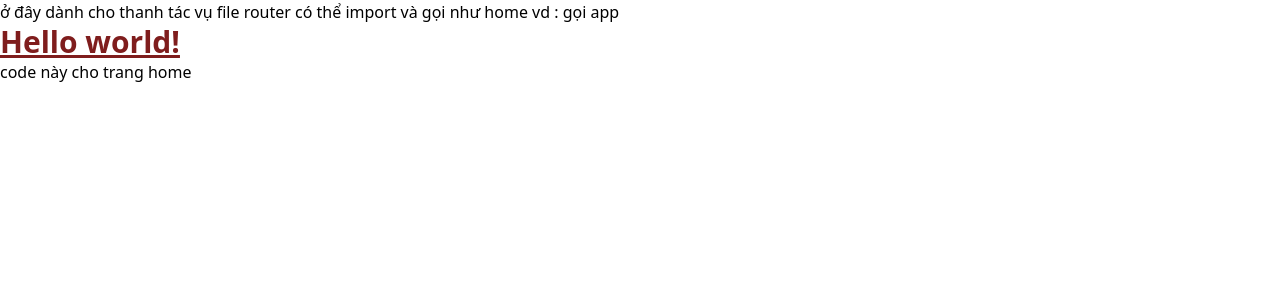
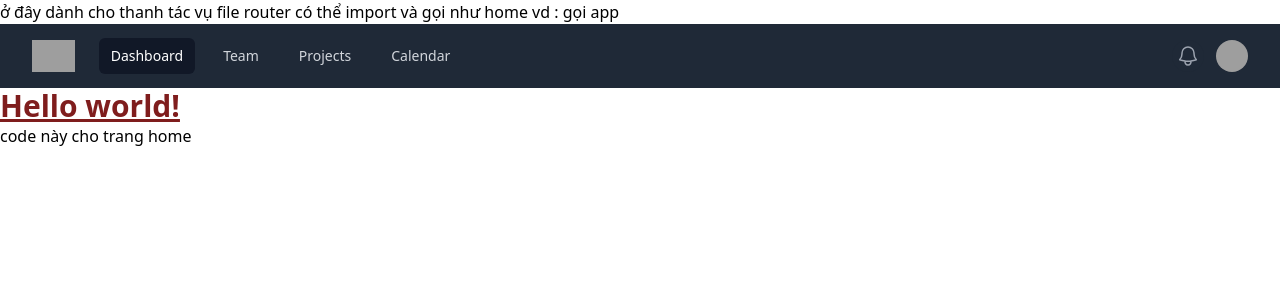
Before and after one commit to VyVictory/doan-3, a React (Create React App) app in the folder frontend/: page / in a window 1280 px wide. Shown: the top 300 px of the page. Built offline with nearby package versions, Linux system fonts and the light colour scheme; grey boxes are pictures that could not be loaded.

Commit message:
add headlessui + heroicons, create NavBar

```diff
--- a/frontend/package.json
+++ b/frontend/package.json
@@ -3,6 +3,8 @@
   "version": "0.1.0",
   "private": true,
   "dependencies": {
+    "@headlessui/react": "^2.1.3",
+    "@heroicons/react": "^2.1.5",
     "@testing-library/jest-dom": "^5.17.0",
     "@testing-library/react": "^13.4.0",
     "@testing-library/user-event": "^13.5.0",
--- /dev/null
+++ b/frontend/src/components/navBar.js
@@ -0,0 +1,123 @@
+import { Disclosure, DisclosureButton, DisclosurePanel, Menu, MenuButton, MenuItem, MenuItems } from '@headlessui/react'
+import { Bars3Icon, BellIcon, XMarkIcon } from '@heroicons/react/24/outline'
+
+const navigation = [
+    { name: 'Dashboard', href: '#', current: true },
+    { name: 'Team', href: '#', current: false },
+    { name: 'Projects', href: '#', current: false },
+    { name: 'Calendar', href: '#', current: false },
+]
+
+function classNames(...classes) {
+    return classes.filter(Boolean).join(' ')
+}
+
+export default function NavBar() {
+    return (
+        <Disclosure as="nav" className="bg-gray-800">
+            <div className="mx-auto max-w-7xl px-2 sm:px-6 lg:px-8">
+                <div className="relative flex h-16 items-center justify-between">
+                    <div className="absolute inset-y-0 left-0 flex items-center sm:hidden">
+                        {/* Mobile menu button*/}
+                        <DisclosureButton className="group relative inline-flex items-center justify-center rounded-md p-2 text-gray-400 hover:bg-gray-700 hover:text-white focus:outline-none focus:ring-2 focus:ring-inset focus:ring-white">
+                            <span className="absolute -inset-0.5" />
+                            <span className="sr-only">Open main menu</span>
+                            <Bars3Icon aria-hidden="true" className="block h-6 w-6 group-data-[open]:hidden" />
+                            <XMarkIcon aria-hidden="true" className="hidden h-6 w-6 group-data-[open]:block" />
+                        </DisclosureButton>
+                    </div>
+                    <div className="flex flex-1 items-center justify-center sm:items-stretch sm:justify-start">
+                        <div className="flex flex-shrink-0 items-center">
+                            <img
+                                alt="Your Company"
+                                src="https://tailwindui.com/img/logos/mark.svg?color=indigo&shade=500"
+                                className="h-8 w-auto"
+                            />
+                        </div>
+                        <div className="hidden sm:ml-6 sm:block">
+                            <div className="flex space-x-4">
+                                {navigation.map((item) => (
+                                    <a
+                                        key={item.name}
+                                        href={item.href}
+                                        aria-current={item.current ? 'page' : undefined}
+                                        className={classNames(
+                                            item.current ? 'bg-gray-900 text-white' : 'text-gray-300 hover:bg-gray-700 hover:text-white',
+                                            'rounded-md px-3 py-2 text-sm font-medium',
+                                        )}
+                                    >
+                                        {item.name}
+                                    </a>
+                                ))}
+                            </div>
+                        </div>
+                    </div>
+                    <div className="absolute inset-y-0 right-0 flex items-center pr-2 sm:static sm:inset-auto sm:ml-6 sm:pr-0">
+                        <button
+                            type="button"
+                            className="relative rounded-full bg-gray-800 p-1 text-gray-400 hover:text-white focus:outline-none focus:ring-2 focus:ring-white focus:ring-offset-2 focus:ring-offset-gray-800"
+                        >
+                            <span className="absolute -inset-1.5" />
+                            <span className="sr-only">View notifications</span>
+                            <BellIcon aria-hidden="true" className="h-6 w-6" />
+                        </button>
+
+                        {/* Profile dropdown */}
+                        <Menu as="div" className="relative ml-3">
+                            <div>
+                                <MenuButton className="relative flex rounded-full bg-gray-800 text-sm focus:outline-none focus:ring-2 focus:ring-white focus:ring-offset-2 focus:ring-offset-gray-800">
+                                    <span className="absolute -inset-1.5" />
+                                    <span className="sr-only">Open user menu</span>
+                                    <img
+                                        alt=""
+                                        src="https://images.unsplash.com/photo-1472099645785-5658abf4ff4e?ixlib=rb-1.2.1&ixid=eyJhcHBfaWQiOjEyMDd9&auto=format&fit=facearea&facepad=2&w=256&h=256&q=80"
+                                        className="h-8 w-8 rounded-full"
+                                    />
+                                </MenuButton>
+                            </div>
+                            <MenuItems
+                                transition
+                                className="absolute right-0 z-10 mt-2 w-48 origin-top-right rounded-md bg-white py-1 shadow-lg ring-1 ring-black ring-opacity-5 transition focus:outline-none data-[closed]:scale-95 data-[closed]:transform data-[closed]:opacity-0 data-[enter]:duration-100 data-[leave]:duration-75 data-[enter]:ease-out data-[leave]:ease-in"
+                            >
+                                <MenuItem>
+                                    <a href="#" className="block px-4 py-2 text-sm text-gray-700 data-[focus]:bg-gray-100">
+                                        Your Profile
+                                    </a>
+                                </MenuItem>
+                                <MenuItem>
+                                    <a href="#" className="block px-4 py-2 text-sm text-gray-700 data-[focus]:bg-gray-100">
+                                        Settings
+                                    </a>
+                                </MenuItem>
+                                <MenuItem>
+                                    <a href="#" className="block px-4 py-2 text-sm text-gray-700 data-[focus]:bg-gray-100">
+                                        Sign out
+                                    </a>
+                                </MenuItem>
+                            </MenuItems>
+                        </Menu>
+                    </div>
+                </div>
+            </div>
+
+            <DisclosurePanel className="sm:hidden">
+                <div className="space-y-1 px-2 pb-3 pt-2">
+                    {navigation.map((item) => (
+                        <DisclosureButton
+                            key={item.name}
+                            as="a"
+                            href={item.href}
+                            aria-current={item.current ? 'page' : undefined}
+                            className={classNames(
+                                item.current ? 'bg-gray-900 text-white' : 'text-gray-300 hover:bg-gray-700 hover:text-white',
+                                'block rounded-md px-3 py-2 text-base font-medium',
+                            )}
+                        >
+                            {item.name}
+                        </DisclosureButton>
+                    ))}
+                </div>
+            </DisclosurePanel>
+        </Disclosure>
+    )
+}
--- a/frontend/src/pages/App.js
+++ b/frontend/src/pages/App.js
@@ -1,8 +1,11 @@
-
+import NavBar from "../components/navBar";
 
 function App() {
   return (
-    <h1 className="text-3xl font-bold underline text-red-900">Hello world!</h1>
+    <>
+      <NavBar />
+      <h1 className="text-3xl font-bold underline text-red-900">Hello world!</h1>
+    </>
   )
 }
 
```
Also changed, not shown: frontend/src/App.css (deleted, +0 -38 lines), 1 other file (tests, documents, lock files or other folders).
